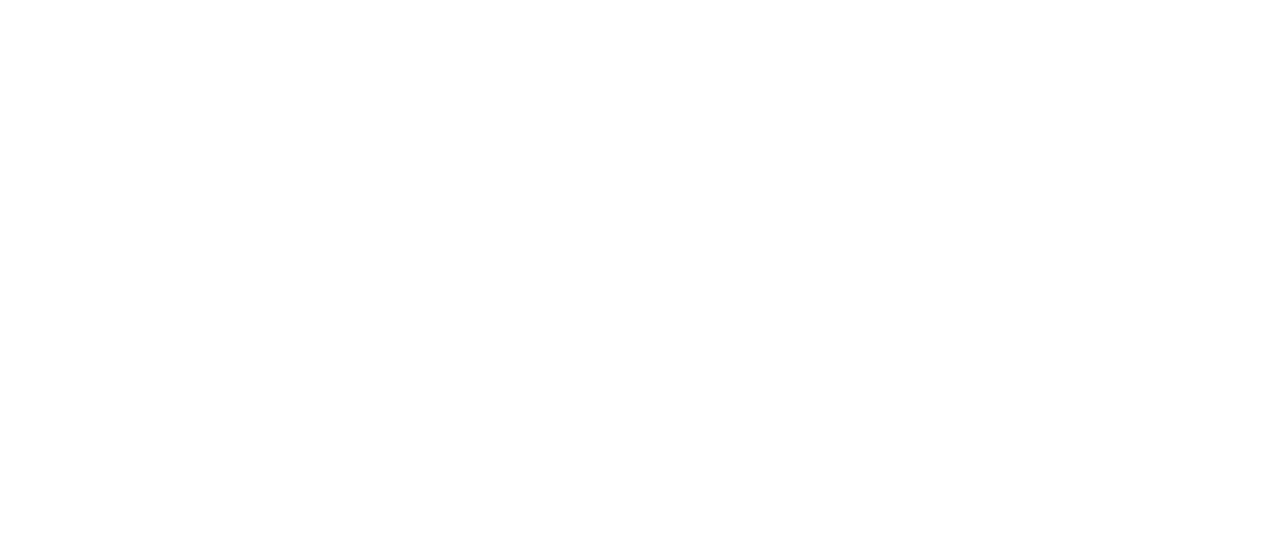
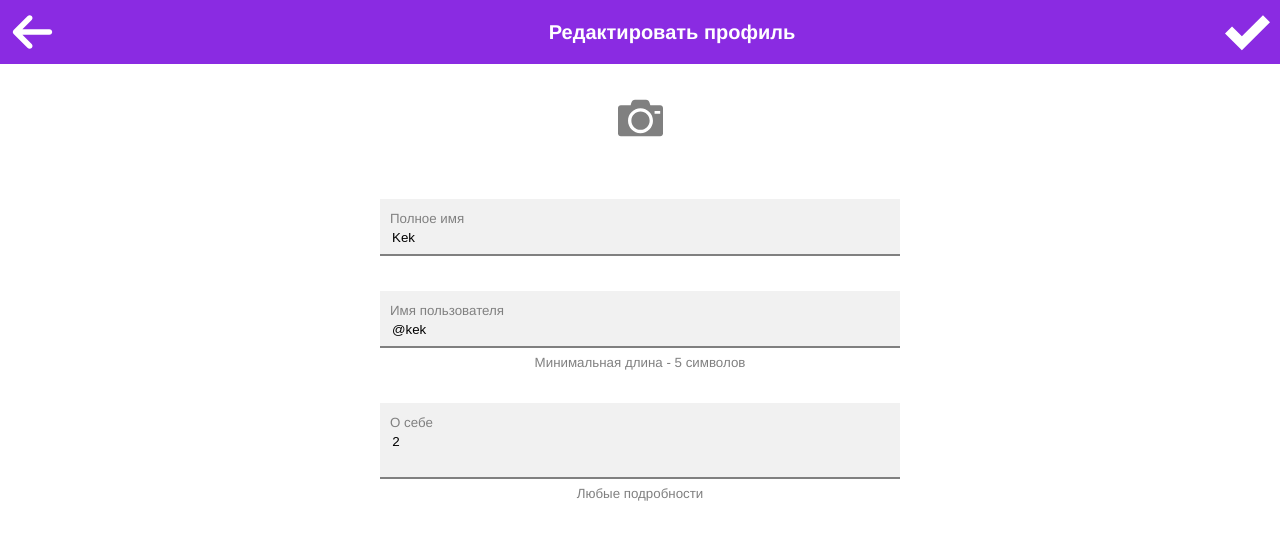
Before and after one commit to tanya124/2019-2-Track-Frontend-T-Melnikova, a React (Create React App) app: page /2019-2-Track-Frontend-T-Melnikova/profile in a window 1280 px wide. Shown: the top 540 px of the page. Built offline with nearby package versions, Linux system fonts and the light colour scheme.

Commit message:
fix router path

```diff
--- a/src/app/App.js
+++ b/src/app/App.js
@@ -43,9 +43,9 @@
 		return (
 			<Container>
 				<Switch>
-					<Route exact path='/' component={ChatsPage} />
-					<Route path='/chat/:id' component={ChatPage} />
-					<Route path='/profile' component={ () => <Profile state={this.state} setFullName={this.setFullName} setUserName={this.setUserName} setBio={this.setBio} />} />
+					<Route exact path='/2019-2-Track-Frontend-T-Melnikova/' component={ChatsPage} />
+					<Route path='/2019-2-Track-Frontend-T-Melnikova/chat/:id' component={ChatPage} />
+					<Route path='/2019-2-Track-Frontend-T-Melnikova/profile' component={ () => <Profile state={this.state} setFullName={this.setFullName} setUserName={this.setUserName} setBio={this.setBio} />} />
 				</Switch>
 			</Container>
 		);
--- a/src/components/ChatList.js
+++ b/src/components/ChatList.js
@@ -126,7 +126,7 @@
 	let timeSend = String(time);
 	timeSend = timeSend.slice(0, timeSend.lastIndexOf(':'));
 	return (
-		<Link className='chatLink' to={`/chat/${id}`} style={{ textDecoration: 'none' }}>
+		<Link className='chatLink' to={`/2019-2-Track-Frontend-T-Melnikova/chat/${id}`} style={{ textDecoration: 'none' }}>
 			<Block>
 				<Avatar src={ user } />
 				<Content>
--- a/src/components/HeaderChat.js
+++ b/src/components/HeaderChat.js
@@ -33,7 +33,7 @@
 function HeaderChat(props) {
 	return (
 		<TopBar>
-			<Link className='link' to='/' >
+			<Link className='link' to='/2019-2-Track-Frontend-T-Melnikova/' >
 				<BackButton />
 			</Link>
 			<Title>{props.chatName}</Title>
--- a/src/components/HeaderChats.js
+++ b/src/components/HeaderChats.js
@@ -47,7 +47,7 @@
 	return (
 		<Portal>
 			<MenuListContainer>
-				<Link className="linkChat" to='/profile'>
+				<Link className="linkChat" to='/2019-2-Track-Frontend-T-Melnikova/profile'>
 					<Button>
 					Редактировать профиль
 					</Button>
--- a/src/components/HeaderProfile.js
+++ b/src/components/HeaderProfile.js
@@ -27,7 +27,7 @@
 function HeaderProfile(props) {
 	return (
 		<TopBar>
-			<Link className='link' to='/' style={{ textDecoration: 'none' }}>
+			<Link className='link' to='/2019-2-Track-Frontend-T-Melnikova/' style={{ textDecoration: 'none' }}>
 				<BackButton />
 			</Link>
 			<Title>Редактировать профиль</Title>
```
Also changed, not shown: src/components/MessageList.js (+0 -69 lines).
